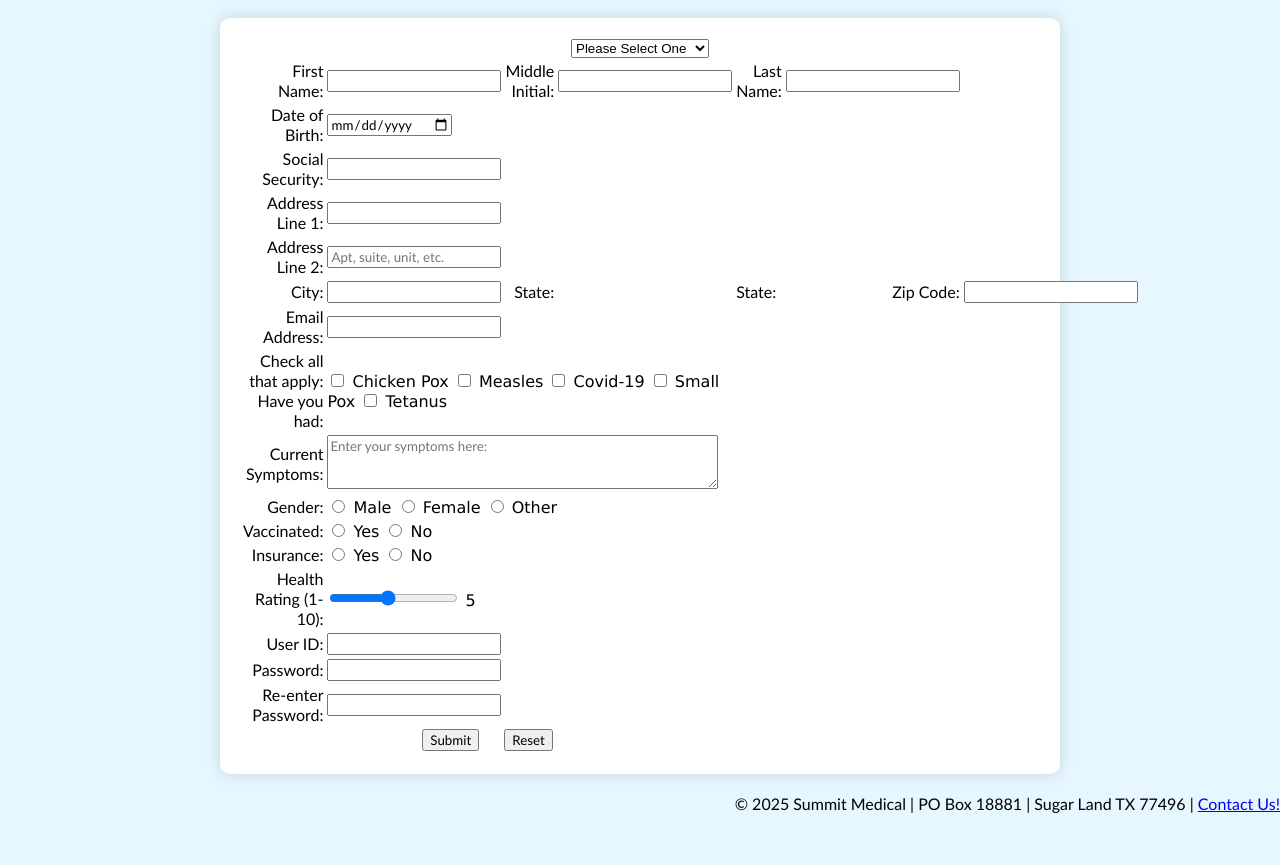
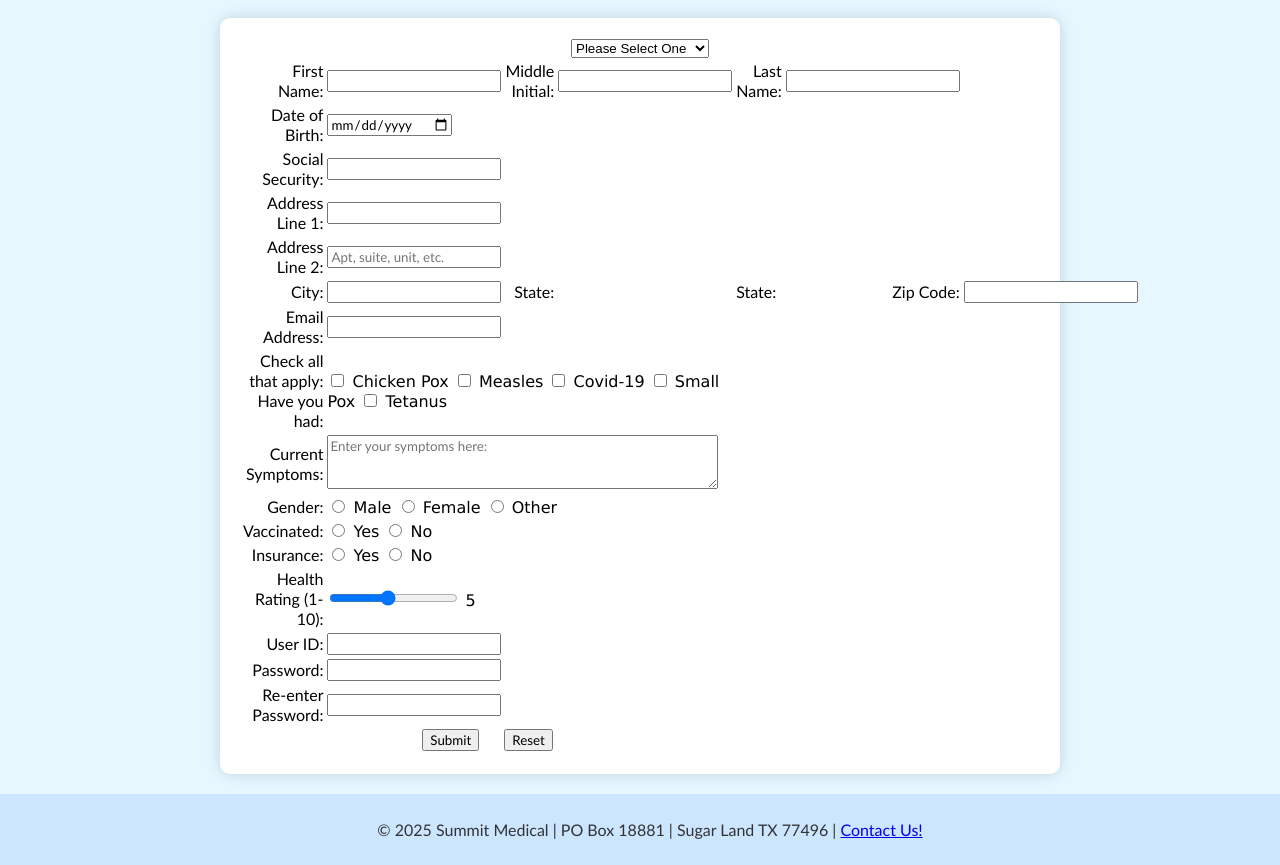
Before and after one commit to sarafatah/MIS3371, a plain HTML site: page index.html in a window 1280 px wide. Shown: the part 106-971 px from the top of the page. Before the commit the page ends 935 px from the top, so only its background shows below. Drawn offline with Linux system fonts and the light colour scheme.

Commit message:
Update style.css

```diff
--- a/style.css
+++ b/style.css
@@ -55,15 +55,17 @@ th {
     font-family: Arial, Helvetica, sans-serif;
 }
 
-footer {
+#footer {
     width: 100%;
     background-color: #cce6ff;
     padding: 10px;
     text-align: center;
     font-family: 'Verdana', sans-serif;
     color: #333;
-    bottom: 0;
-    left: 0;
+}
+
+#footer p {
+    text-align: center;
 }
 
 label {
```
